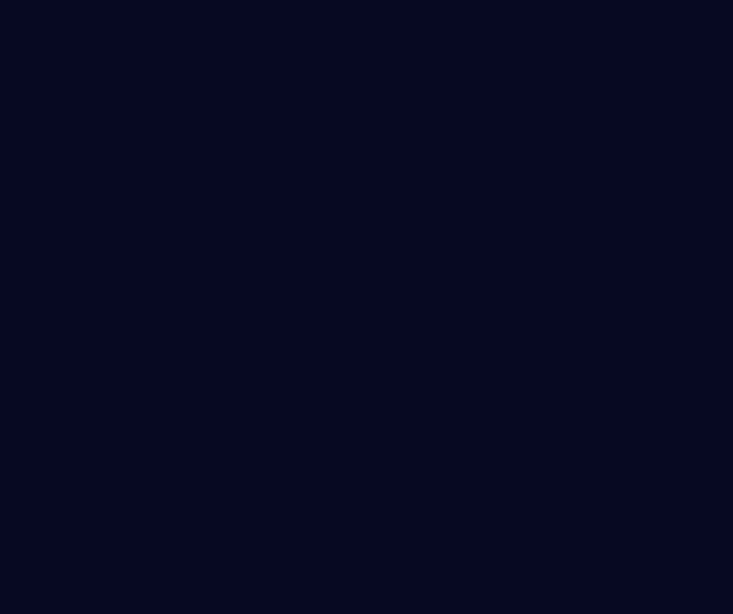
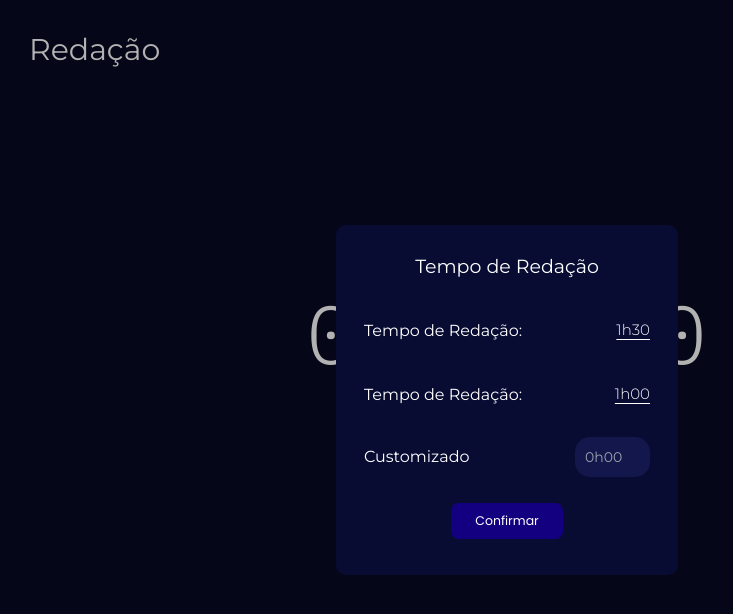
Before and after one commit to HenriqueSenaDev/enem-timer, a React (Vite) app: page /essay in a window 1280 px wide. Before the commit this address had no page. Shown: the top 614 px of the page, without its empty margins (133-866 px from the left). Built offline with nearby package versions, Linux system fonts and the light colour scheme.

Commit message:
feature/essay: Essay page

```diff
--- a/src/App.tsx
+++ b/src/App.tsx
@@ -1,6 +1,7 @@
 import { BrowserRouter as Router, Routes, Route } from 'react-router-dom';
 import Home from './pages/home';
 import Questions from './pages/questions';
+import Essay from './pages/essay';
 import './App.css';
 
 function App() {
@@ -9,6 +10,7 @@ function App() {
       <Routes>
         <Route path='/' element={<Home />} />
         <Route path='/questions/*' element={<Questions />} />
+        <Route path='/essay' element={<Essay />} />
       </Routes>
     </Router>
   );
--- /dev/null
+++ b/src/pages/essay/index.tsx
@@ -0,0 +1,39 @@
+import { useState } from "react";
+import { IEssayTimeOption } from "../../types/essay";
+import EssayTimeModal from "./components/essay-time-modal";
+import EssayTimerArea from "./components/essay-timer-area";
+
+function Essay() {
+  const [isTimeModalOpen, setIsModalOpen] = useState<boolean>(true);
+  const [timeOption, setTimeOption] = useState<IEssayTimeOption>({
+    timeLabel: '',
+    milliseconds: 0,
+  });
+
+  return (
+    <div className='flex justify-center items-center flex-col'>
+      {isTimeModalOpen && (
+        <EssayTimeModal
+          setIsModalOpen={setIsModalOpen}
+          setTimeOption={setTimeOption}
+        />
+      )}
+
+      <div className='w-full px-[22px] pt-[22px] pb-9 min-h-[100vh] flex flex-col items-center lg:pt-8 lg:pb-[5%] lg:max-w-[900px] xl:max-w-[1000px] 2xl:max-w-[1160px]'>
+        <div className='self-baseline'>
+          <h1 className='text-lg font-normal mb-2 lg:text-3xl'>
+            Redação
+          </h1>
+
+          <p className='text-xs lg:text-lg'>
+            {timeOption.timeLabel}
+          </p>
+        </div>
+
+        <EssayTimerArea duration={timeOption.milliseconds} />
+      </div>
+    </div>
+  );
+}
+
+export default Essay;
```
